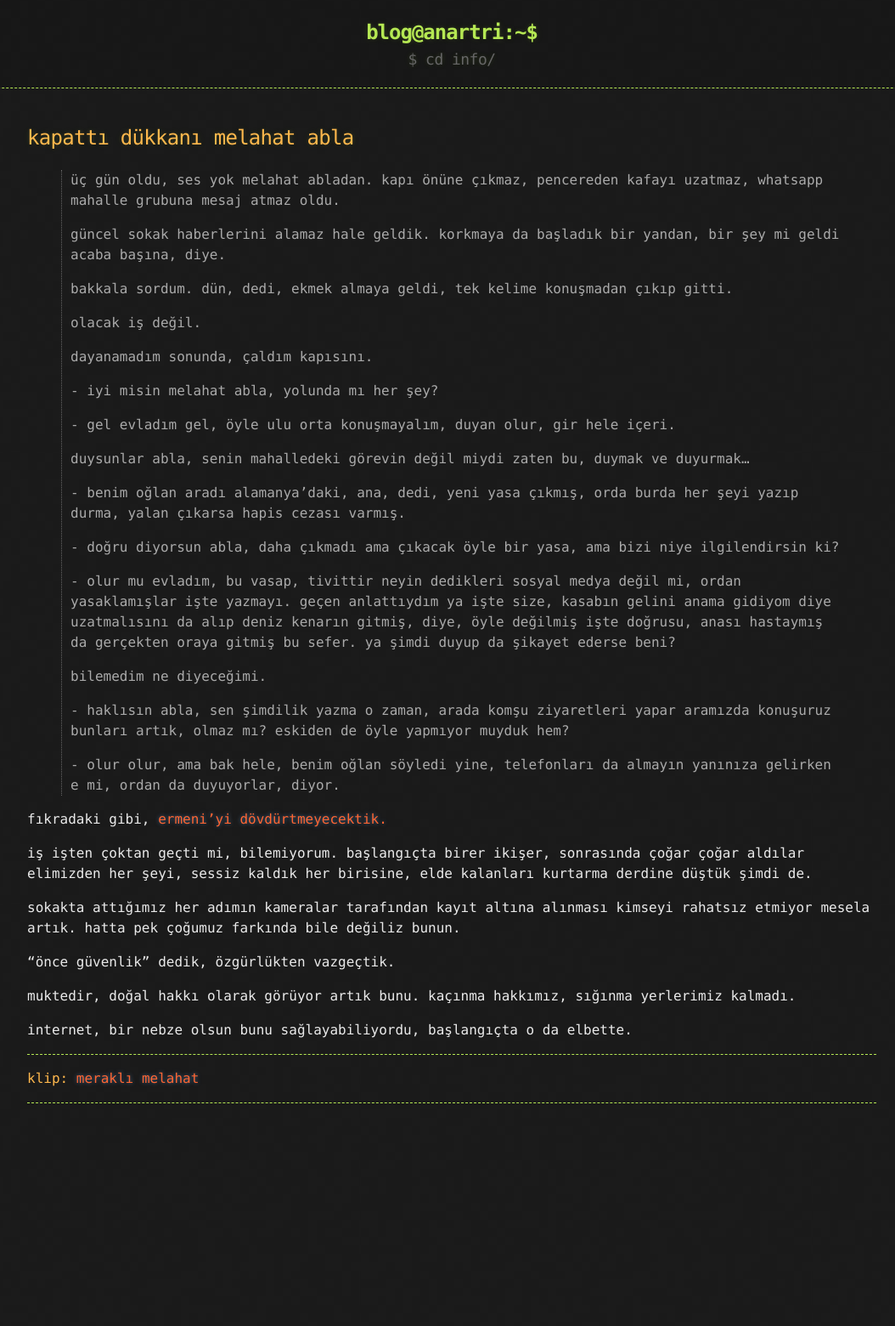
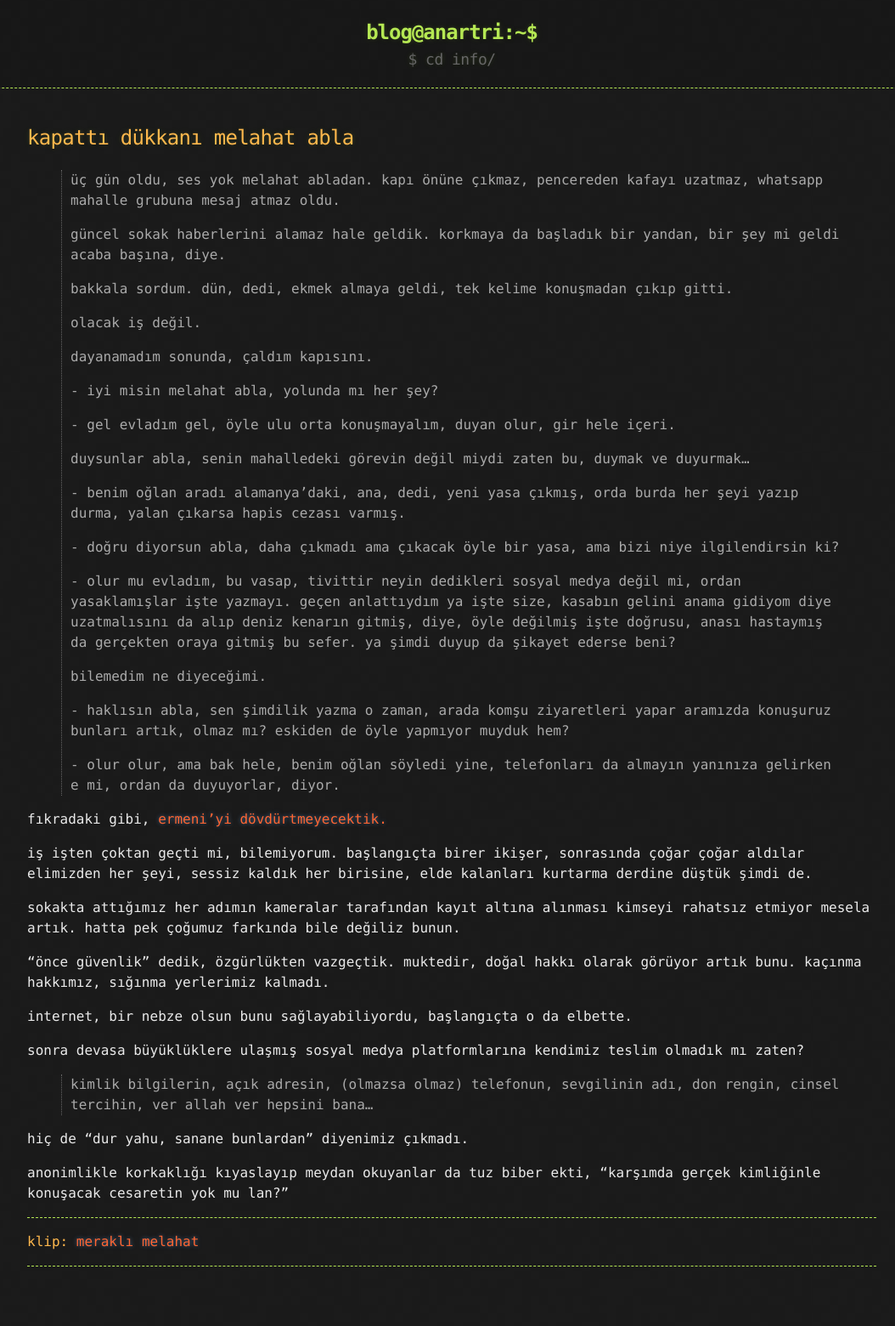
Before and after one commit to lanartri/lanartri.github.io, a Jekyll site: the page built from _posts/2022-05-30-kapatti-dukkani-melahat-abla.md, in a window 1280 px wide. Shown: the whole page at 85% size, without its empty margins (108-1162 px from the left). Built offline with Jekyll 4.4.1, drawn with Linux system fonts in a browser that asks for light colours; before the commit the page ends 1368 px from its top, so only the background shows below that.

Commit message:
yeni blog, giriş devam

```diff
--- a/_posts/2022-05-30-kapatti-dukkani-melahat-abla.md
+++ b/_posts/2022-05-30-kapatti-dukkani-melahat-abla.md
@@ -39,13 +39,16 @@ iş işten çoktan geçti mi, bilemiyorum. başlangıçta birer ikişer, sonras
 
 sokakta attığımız her adımın kameralar tarafından kayıt altına alınması kimseyi rahatsız etmiyor mesela artık. hatta pek çoğumuz farkında bile değiliz bunun.
 
-"önce güvenlik" dedik, özgürlükten vazgeçtik.
-
-muktedir, doğal hakkı olarak görüyor artık bunu. kaçınma hakkımız, sığınma yerlerimiz kalmadı.
+"önce güvenlik" dedik, özgürlükten vazgeçtik. muktedir, doğal hakkı olarak görüyor artık bunu. kaçınma hakkımız, sığınma yerlerimiz kalmadı.
 
 internet, bir nebze olsun bunu sağlayabiliyordu, başlangıçta o da elbette.
 
+sonra devasa büyüklüklere ulaşmış sosyal medya platformlarına kendimiz teslim olmadık mı zaten?
+> kimlik bilgilerin, açık adresin, (olmazsa olmaz) telefonun, sevgilinin adı, don rengin, cinsel tercihin, ver allah ver hepsini bana...
 
+hiç de "dur yahu, sanane bunlardan" diyenimiz çıkmadı.
+
+anonimlikle korkaklığı kıyaslayıp meydan okuyanlar da tuz biber ekti, "karşımda gerçek kimliğinle konuşacak cesaretin yok mu lan?"
 
 
 
```
